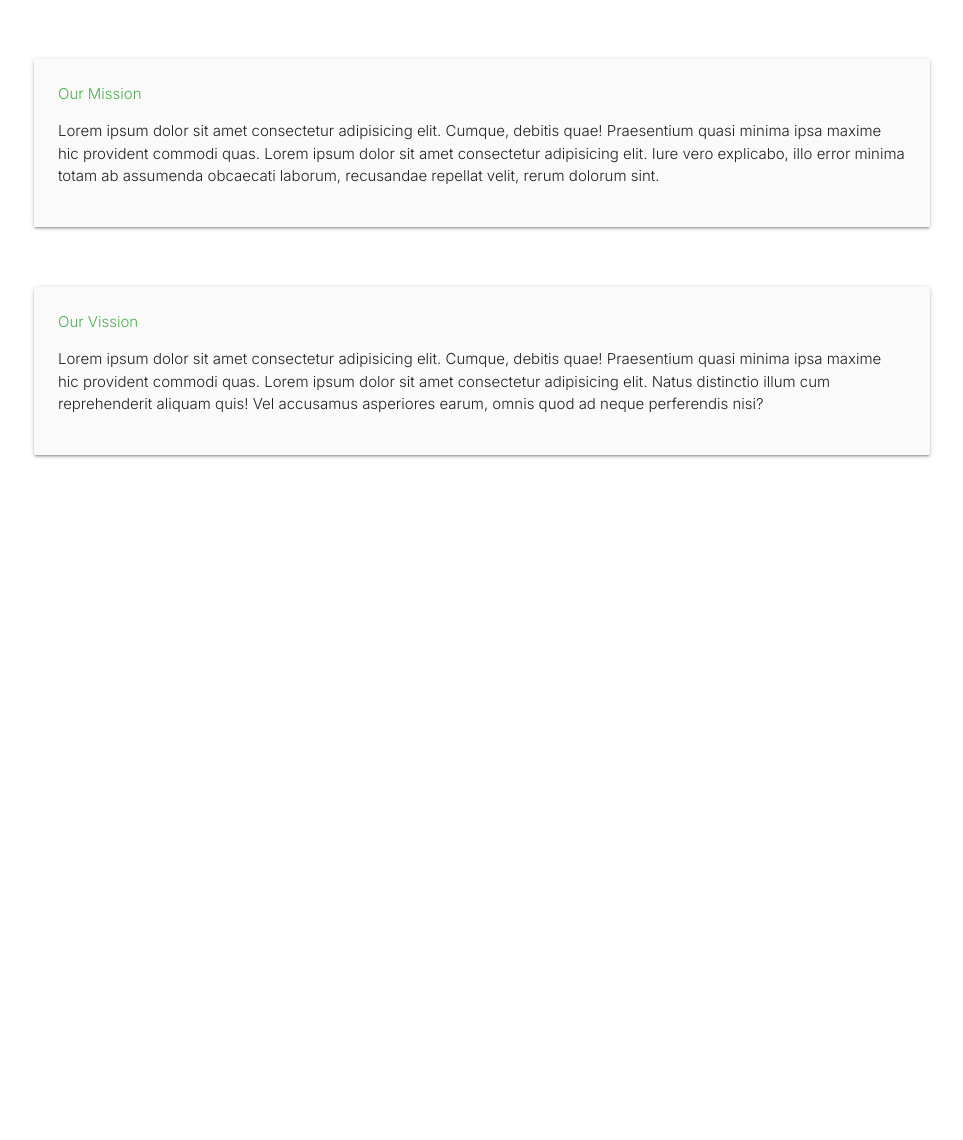
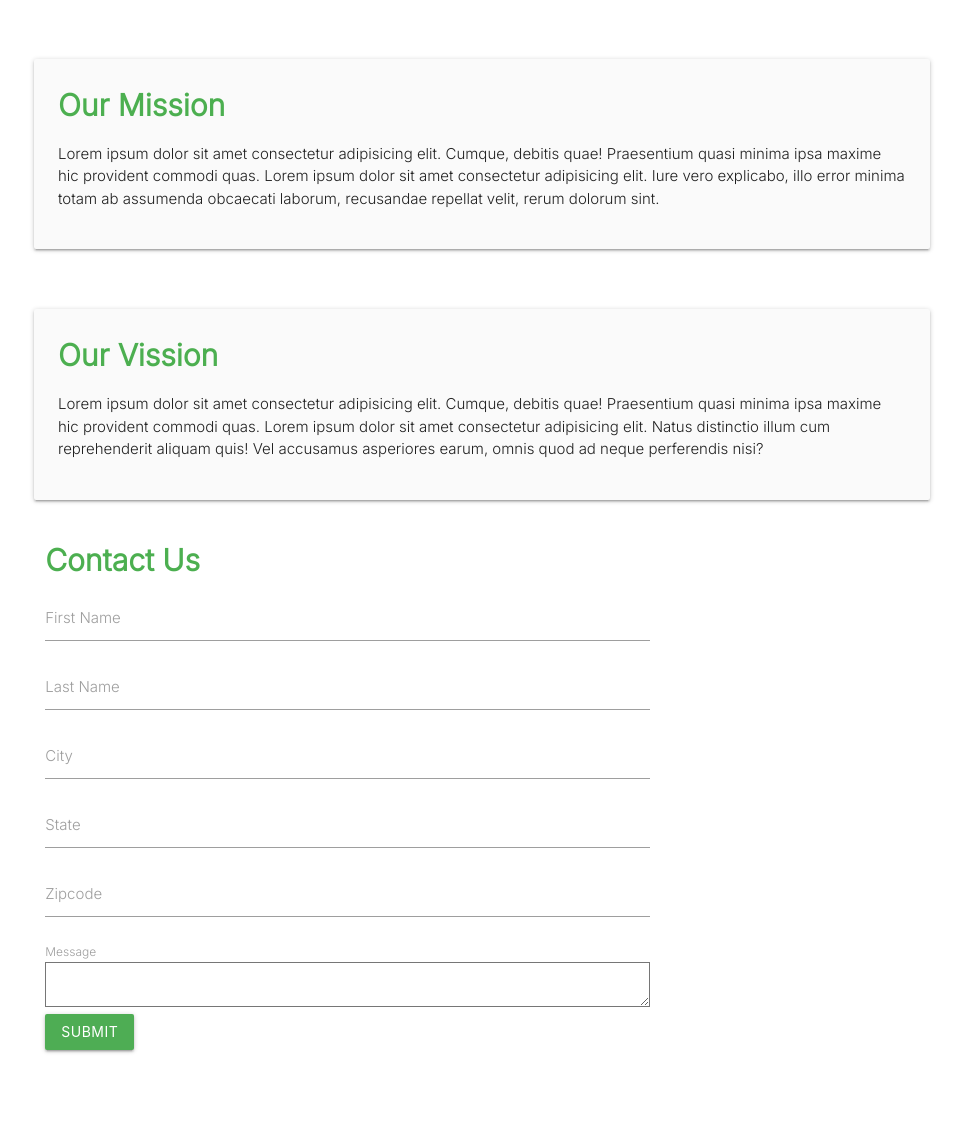
Before and after one commit to lilibella28/PicoMe, a Node server app: page /about in a window 1280 px wide. Shown: the part 636-1776 px from the top of the page, without its empty margins (158-1121 px from the left). Before the commit the page ends 1094 px from the top, so only its background shows below. Run offline with Node 20, Linux system fonts and the light colour scheme; some libraries are stand-ins or nearby versions.

Commit message:
Update mission and vission statements

```diff
--- a/public/stylesheets/style.css
+++ b/public/stylesheets/style.css
@@ -45,6 +45,14 @@ img.aboutPicture{
  div.card-panel.abouts{
   margin-top: 60px
 }
+span.card-title.sabout{
+  font-size: 30px;
+  font-weight: 600;
+}
+h3.green-text.darken-4-text{
+  font-size: 30px;
+  font-weight: 600;
+}
 @media only screen and (max-width: 860px) {
 
   .row .col.s4 {
@@ -59,6 +67,10 @@ img.aboutPicture{
     margin-top: 30px !important;
   }
   span.card-title.sabout{
+    font-size: 20px;
+    font-weight: 500;
+  }
+  h3.green-text.darken-4-text{
     font-size: 20px;
     font-weight: 500;
   }
--- a/views/orders/about.ejs
+++ b/views/orders/about.ejs
@@ -28,8 +28,49 @@
                      asperiores earum, omnis quod ad neque perferendis nisi?
 				</p>
 			</div>
-		</div>
+        </div>
+
 	</div>
 </section>
 
+<section class=" container row">
+    <div class=" container col">
+
+        <form action="" method="">
+            <h3 class=" green-text darken-4-text">Contact Us</h3>
+            <div class="input-field">
+                <input type="text" name="address">
+                <label for="street"> First Name</label>
+            </div>
+            <div class="input-field">
+                <input type="text" name="address">
+                <label for="street"> Last Name</label>
+            </div>
+            <div class="input-field">
+                <input type="text" name="city">
+                <label for="city">City</label>
+            </div>
+
+            <div class="input-field">
+                <input type="text" name="state">
+                <label for="state">State</label>
+            </div>
+            <div class="input-field">
+                <input type="text" name="zipCode">
+                <label for="zipcode">Zipcode</label>
+            </div>
+            <div>
+
+                <label for="message"> Message</label>
+                <textarea cols="30" rows="10" name="message"></textarea>
+
+            </div>
+            <input type="submit" class="btn" value="Submit">
+
+
+    </div>
+
+
+</section>
+
 <%- include('../partials/footer') %>
```
